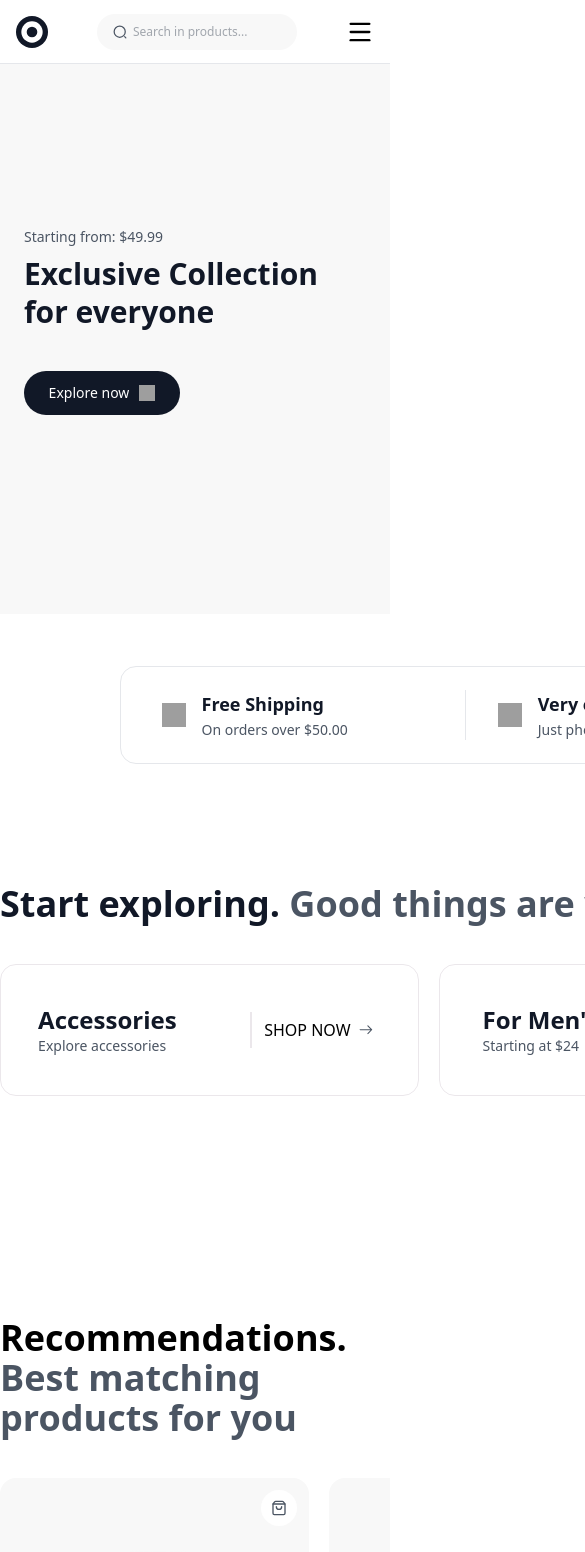
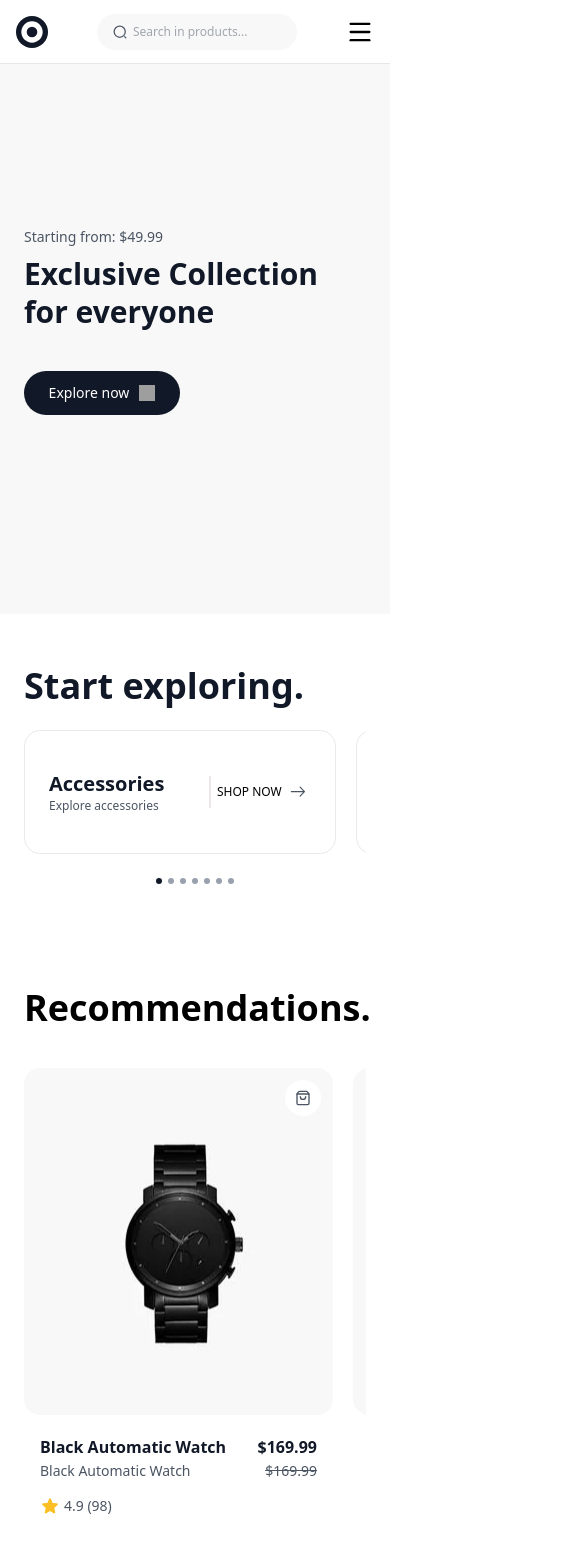
Before and after one commit to nafis-bin/nexton, a React (Vite) app: page / in a window 390 px wide. Shown: the top 1552 px of the page, 585 px wide, since content can reach past the window. Built offline with nearby package versions, Linux system fonts and the light colour scheme; grey boxes are pictures that could not be loaded.

Commit message:
fix: homepage is responsive

```diff
--- a/src/components/Aside.jsx
+++ b/src/components/Aside.jsx
@@ -43,11 +43,12 @@ const firstCol = [
 
 export default function Aside() {
   return (
-    <div className="max-w-[1536px] mx-auto h-[318px] px-30 py-15 mt-[52px] flex gap-5 border-t-1 border-b-1 border-gray-200">
+    <div className="max-w-[1536px] mx-auto h-[318px] px-30 py-15 mt-[52px] grid grid-cols-4 gap-5 border-t-1 border-b-1 border-gray-200
+    max-sm:w-full max-sm:h-[926px] max-sm:grid-cols-1 max-sm:px-[24px] max-sm:py-[24px] max-sm:gap-[60px]">
       {/* first col */}
       <div className="flex flex-col gap-[12px] w-[309px] h-[198px]">
         <div className="w-[119px] h-[46px] mb-[20px]">
-          <img src="/logo.png" alt="logo" className="w-full h-full" />
+          <img src="/mobile-nav-icon.svg" alt="logo" className="w-full h-full" />
         </div>
         {firstCol.map(({logo, title}, idx) => (
             <div key={idx} className="text-[#4b5563] text-[16px] leading-[24px] flex gap-2">
@@ -58,20 +59,21 @@ export default function Aside() {
       </div>
 
       {data.map(({ title, notes, guide, support, mode }, idx) => (
-        <div key={idx} className="flex flex-col gap-[16px] w-[309px] h-[198px]">
-          <div className="text-[16px] leading-[24px] font-semibold text-[#111827] mb-1">
+        <div key={idx} className="flex flex-col gap-[16px] w-[309px] h-[156px]">
+          <div className="text-[16px] leading-[24px] font-semibold text-[#111827] mb-1
+          max-sm:text-[14px] max-sm:leading-[20px]">
             {title}
           </div>
-          <div className="text-[#4b5563] text-[16px] leading-[24px]">
+          <div className="text-[#4b5563] text-[16px] leading-[24px] max-sm:text-[14px] max-sm:leading-[20px]">
             {notes}
           </div>
-          <div className="text-[#4b5563] text-[16px] leading-[24px]">
+          <div className="text-[#4b5563] text-[16px] leading-[24px] max-sm:text-[14px] max-sm:leading-[20px]">
             {guide}
           </div>
-          <div className="text-[#4b5563] text-[16px] leading-[24px]">
+          <div className="text-[#4b5563] text-[16px] leading-[24px] max-sm:text-[14px] max-sm:leading-[20px]">
             {support}
           </div>
-          <div className="text-[#4b5563] text-[16px] leading-[24px]">
+          <div className="text-[#4b5563] text-[16px] leading-[24px] max-sm:text-[14px] max-sm:leading-[20px]">
             {mode}
           </div>
         </div>
--- a/src/components/BestSellingProducts.jsx
+++ b/src/components/BestSellingProducts.jsx
@@ -39,10 +39,11 @@ export default function BestSellingProducts() {
   };
 
   return (
-    <div className="h-[598px] max-w-[1296px] mx-auto mt-[176px] flex flex-col">
+    <div className="h-[598px] max-w-[1296px] mx-auto mt-[176px] flex flex-col
+    max-sm:w-full max-sm:px-[24px] max-sm:mt-[104px]">
       <div className="text-[36px] leading-[40px] font-semibold items-start">
         Best Sellers.{" "}
-        <span className="text-[#4b5563]">Best Selling of the month</span>
+        <span className="hidden text-[#4b5563] sm:inline-block">Best Selling of the month</span>
       </div>
       <div
         ref={containerRef}
--- a/src/components/BrandInfo.jsx
+++ b/src/components/BrandInfo.jsx
@@ -2,7 +2,7 @@ import FeatureItem from "./FeatureItem";
 
 export default function BrandInfo() {
   return (
-    <div className="flex items-center justify-center w-[1296px] h-[98.44px] mt-[52px] mx-[120px] inset-0 border-1 border-[#e5e7eb] rounded-[16px]">
+    <div className="hidden items-center justify-center w-[1296px] h-[98.44px] mt-[52px] mx-[120px] inset-0 border-1 border-[#e5e7eb] rounded-[16px] sm:flex">
       <FeatureItem
         iconSrc={"/shipping-icon.svg"}
         title={"Free Shipping"}
--- a/src/components/CollectionSection.jsx
+++ b/src/components/CollectionSection.jsx
@@ -53,16 +53,18 @@ export default function CollectionSection() {
     }
   };
   return (
-    <div className="flex flex-col w-[1296px] mx-auto mt-[120px] h-max gap-10">
+    <div className="flex flex-col w-[1296px] mx-auto mt-[120px] h-max gap-10
+    max-sm:w-full max-sm:h-[270px] max-sm:mt-[52px] max-sm:px-[24px] max-sm:gap-6">
       <p className="text-[36px] leading-[40px] font-semibold text-[#111827]">
         Start exploring.{" "}
-        <span className="text-[#4b5563]">Good things are waiting for you</span>
+        <span className="hidden text-[#4b5563] sm:inline-block">Good things are waiting for you</span>
       </p>
 
       <div
         ref={containerRef}
         onScroll={handleScroll}
-        className="flex items-center gap-5 w-full h-[132px] overflow-x-scroll snap-x snap-mandatory scroll-smooth no-scrollbar"
+        className="flex items-center gap-5 w-full h-[132px] overflow-x-scroll snap-x snap-mandatory scroll-smooth no-scrollbar
+        max-sm:h-[124px]"
       >
         {doubledItems.map((item, i) => (
           <CollectionSectionItem key={i} {...item} />
--- a/src/components/CollectionSectionItem.jsx
+++ b/src/components/CollectionSectionItem.jsx
@@ -1,18 +1,22 @@
 export default function CollectionSectionItem({ title, description }) {
   return (
-    <div className="flex items-center justify-around min-w-[418.67px] h-full rounded-[16px] border-1 border-[#ebe7eb] snap-start">
+    <div className="flex items-center justify-around min-w-[418.67px] h-full rounded-[16px] border-1 border-[#ebe7eb] snap-start
+    max-sm:justify-between max-sm:min-w-[312px] max-sm:h-[124px] max-sm:px-6">
       <div className="flex flex-col">
-        <div className="text-[24px] leading-[32px] font-semibold text-[#111827]">
+        <div className="text-[24px] leading-[32px] font-semibold text-[#111827]
+        max-sm:text-[20px] max-sm:leading-[28px]">
             {title}
         </div>
-        <p className="text-[14px] leading-[20px] text-[#4b5563]">
+        <p className="text-[14px] leading-[20px] text-[#4b5563]
+        max-sm:text-[12px] max-sm:leading-[16px]">
             {description}
         </p>
       </div>
-      <button className="flex gap-2 items-center font-medium inset-0 border-l-2 border-[#ebe7eb] w-[131px] h-[36px] pl-3">
+      <button className="flex gap-2 items-center font-medium shadow-[inset_2px_0_0_0_#ebe7eb] w-[131px] h-[36px] pl-3 text-[14px] leading-[20px]
+      max-sm:w-[102px] max-sm:h-[32px] max-sm:text-[12px] max-sm:leading-[16px] max-sm:pl-2">
         SHOP NOW{" "}
         <span>
-          <img src="/right-arrow-icon.svg" alt="right-arrow-icon" />
+          <img src="/right-arrow-icon.svg" alt="right-arrow-icon" className="size-4" />
         </span>
       </button>
     </div>
--- a/src/components/Footer.jsx
+++ b/src/components/Footer.jsx
@@ -1,8 +1,9 @@
 export default function Footer() {
     return (
-        <footer className="max-w-[1536px] h-[96px] flex items-center justify-between px-[120px]">
-            <p className="text-[16px] leading-[24px] text-[#4b5563]">Nexton eCommerce. © 2024</p>
-            <div className="w-[236px] h-[32px]">
+        <footer className="max-w-[1536px] h-[96px] flex items-center justify-between px-[120px]
+        max-sm:w-full max-sm:flex-col max-sm:justify-center max-sm:gap-3">
+            <p className="text-[16px] leading-[24px] text-[#4b5563] max-sm:text-[14px] max-sm:leading-[20px]">Nexton eCommerce. © 2024</p>
+            <div className="w-[236px] h-[32px] max-sm:w-[172px] max-sm:h-[23px]">
                 <img className="w-full h-full"
                     src="/payment-icons.svg"
                     alt="payment icons"
--- a/src/components/FooterBanner.jsx
+++ b/src/components/FooterBanner.jsx
@@ -1,6 +1,6 @@
 export default function FooterBanner() {
     return (
-        <div className="max-w-[1296px] h-[437px] mx-auto bg-[#f5f5f5] rounded-3xl relative mt-30">
+        <div className="hidden max-w-[1296px] h-[437px] mx-auto bg-[#f5f5f5] rounded-3xl relative mt-30 sm:block">
             {/* content */}
             <div className="mx-[120px] w-[552px] pt-[93.5px] h-max">
                 <p className="text-[20px] leading-[28px] font-medium text-[#4b5563]">100% Original Products</p>
--- a/src/components/Navbar.jsx
+++ b/src/components/Navbar.jsx
@@ -4,7 +4,7 @@ export default function Navbar() {
   return (
     <nav className="w-full h-[100px] flex items-center justify-center gap-[350px] border-b border-[#e5e7eb]
     max-sm:h-[64px] max-sm:gap-[32px] max-sm:px-4 max-sm:justify-between">
-      <img src="/logo.png" alt="company logo" className="hidden w-[119px] h-[46px] md:block" />
+      <img src="/mobile-nav-icon.svg" alt="company logo" className="hidden w-[119px] h-[46px] md:block" />
       <img src="/mobile-nav-icon.svg" alt="company logo" className="hidden w-[32px] h-[40px] max-sm:block" />
       <div className="w-100 h-[52px] relative max-sm:w-[200px] max-sm:h-[36px]">
         <input
--- a/src/components/RecommendedProducts.jsx
+++ b/src/components/RecommendedProducts.jsx
@@ -40,13 +40,14 @@ export default function RecommendedProducts({ marginTop }) {
   };
 
   return (
-    <div className={clsx(`h-[598px] max-w-[1296px] mx-auto flex flex-col`, {
+    <div className={clsx(`h-[598px] max-w-[1296px] mx-auto flex flex-col
+      max-sm:w-full max-sm:px-[24px] max-sm:mt-[52px]`, {
       "mt-[176px]": marginTop === 176,
       "mt-[96px]": marginTop === 96,
     })}>
       <div className="text-[36px] leading-[40px] font-semibold items-start">
         Recommendations.{" "}
-        <span className="text-[#4b5563]">Best matching products for you</span>
+        <span className="hidden text-[#4b5563] sm:inline-block">Best matching products for you</span>
       </div>
       <div
         ref={containerRef}
```
